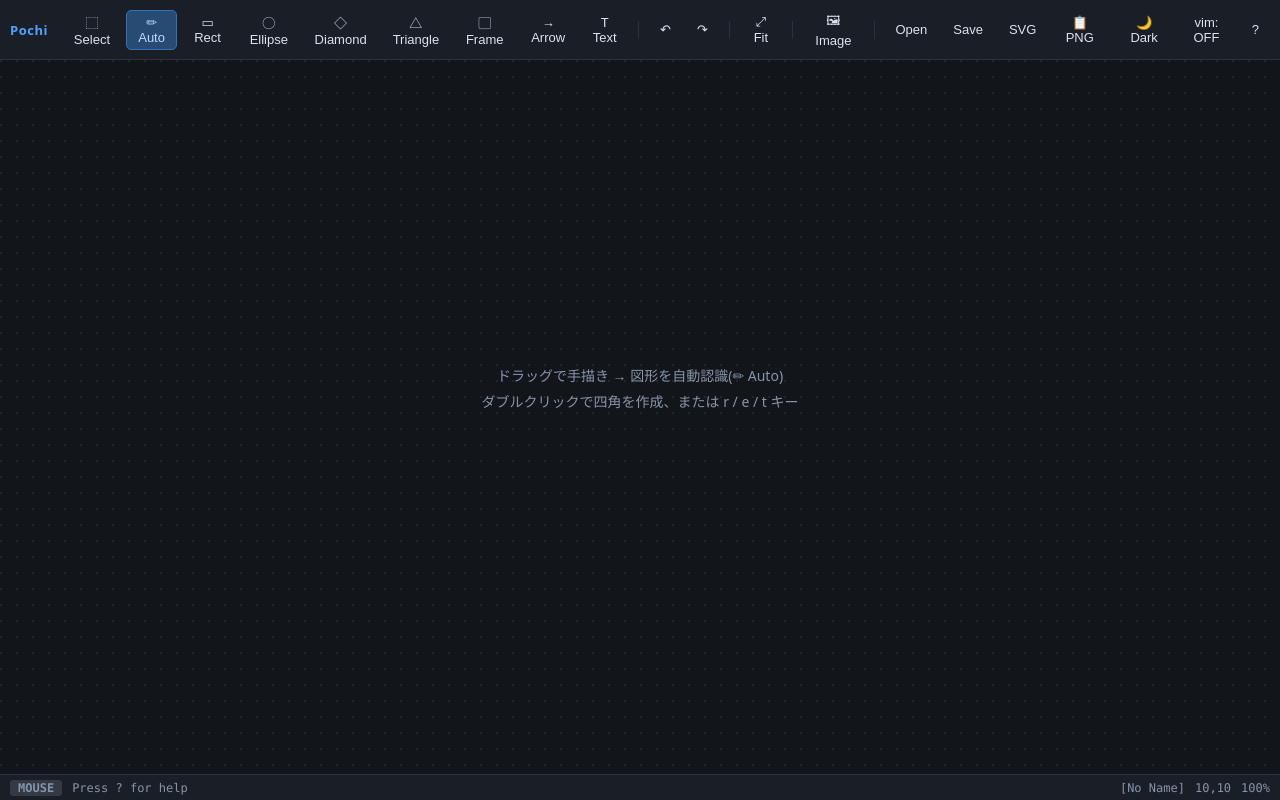
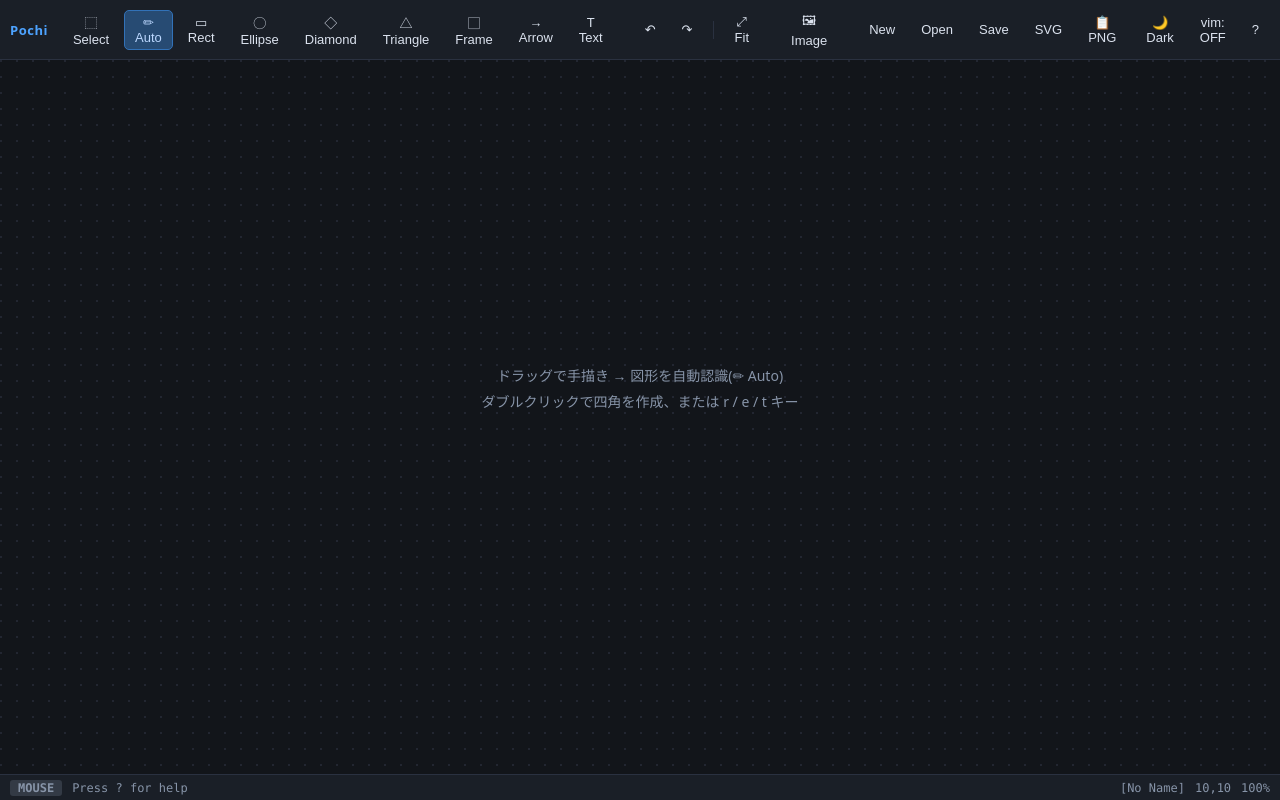
Before and after one commit to sk0ya/Pochi, a React (Vite) app in the folder app/: page / in a window 1280 px wide. Built offline with nearby package versions, Linux system fonts and the light colour scheme.

Commit message:
Add New button and a desktop recent-files list to the toolbar
Document creation was command-line-only (:new), and there was no way to
reopen a previously edited file without re-browsing for it each time.

```diff
--- a/app/src/App.tsx
+++ b/app/src/App.tsx
@@ -6,6 +6,7 @@ import {
   openImageDialog,
   pickFile,
   pickImageFile,
+  readFile,
   saveFileDialog,
   writeFile,
 } from './bridge';
@@ -28,6 +29,8 @@ import type { EditorState } from './state/reducer';
 const AUTOSAVE_KEY = 'pochi.autosave';
 const VIM_KEY = 'pochi.vim';
 const THEME_KEY = 'pochi.theme';
+const RECENT_KEY = 'pochi.recentFiles';
+const RECENT_MAX = 8;
 const SHARE_HASH_PREFIX = '#d=';
 // The desktop shell hosts app/dist at a local virtual origin (see bridge.ts's `isDesktop`
 // detection) - a `https://app.pochi/...` URL is meaningless outside that WebView2 instance,
@@ -44,6 +47,40 @@ function readAutosave(): Doc | null {
     /* first run / corrupt storage */
   }
   return null;
+}
+
+/** "Recent files" is desktop-only: `openFileDialog`/`saveFileDialog` return a real
+ * filesystem path there (so it can be reopened later via `readFile`), whereas on the
+ * web build the same field is just a suggested download name with nothing behind it. */
+export interface RecentFile {
+  path: string;
+  name: string;
+}
+
+function basename(path: string): string {
+  return path.split(/[\\/]/).pop() || path;
+}
+
+function readRecentFiles(): RecentFile[] {
+  try {
+    const raw = localStorage.getItem(RECENT_KEY);
+    if (!raw) return [];
+    const parsed = JSON.parse(raw);
+    if (Array.isArray(parsed)) return parsed.filter((f) => typeof f?.path === 'string');
+  } catch {
+    /* first run / corrupt storage */
+  }
+  return [];
+}
+
+/** Moves `path` to the front (adding it if new), capped at RECENT_MAX. */
+function addRecent(list: RecentFile[], path: string): RecentFile[] {
+  const rest = list.filter((f) => f.path !== path);
+  return [{ path, name: basename(path) }, ...rest].slice(0, RECENT_MAX);
+}
+
+function removeRecent(list: RecentFile[], path: string): RecentFile[] {
+  return list.filter((f) => f.path !== path);
 }
 
 function init(): EditorState {
@@ -117,6 +154,20 @@ export default function App() {
     }
   }, [theme]);
 
+  /* "Recent files" (desktop only - see RecentFile above). Persisted like theme/vim; updated
+   * from `save`/`open`/`openRecent` below whenever a real path is involved. */
+  const [recentFiles, setRecentFiles] = useState<RecentFile[]>(() =>
+    isDesktop ? readRecentFiles() : [],
+  );
+  useEffect(() => {
+    if (!isDesktop) return;
+    try {
+      localStorage.setItem(RECENT_KEY, JSON.stringify(recentFiles));
+    } catch {
+      /* storage unavailable */
+    }
+  }, [recentFiles]);
+
   /* Mirror the internal shape clipboard onto the real OS clipboard (tagged so
    * we can recognize our own echo on paste) whenever it changes. This makes
    * the OS clipboard the single source of truth for "what was copied last" -
@@ -184,10 +235,14 @@ export default function App() {
       if (!nameArg && s.fileName) {
         await writeFile(s.fileName, json);
         dispatch({ type: 'SAVED', fileName: s.fileName });
+        setRecentFiles((r) => addRecent(r, s.fileName!));
         return;
       }
       const path = await saveFileDialog(nameArg ?? 'diagram.pochi.json', 'json', json);
-      if (path) dispatch({ type: 'SAVED', fileName: path });
+      if (path) {
+        dispatch({ type: 'SAVED', fileName: path });
+        setRecentFiles((r) => addRecent(r, path));
+      }
     } else {
       const name = nameArg ?? s.fileName ?? 'diagram.pochi.json';
       downloadFile(name, json, 'application/json');
@@ -205,9 +260,35 @@ export default function App() {
       const doc = parsed.doc ?? (parsed as unknown as Doc);
       if (!Array.isArray(doc.shapes) || !Array.isArray(doc.connectors)) throw new Error('bad');
       dispatch({ type: 'LOAD', doc, fileName: picked.name });
+      if (isDesktop) setRecentFiles((r) => addRecent(r, picked.name));
     } catch {
       dispatch({ type: 'MSG', msg: `not a pochi file: ${picked.name}` });
     }
+  }, []);
+
+  /** Reopens a path from the "recent files" list directly, without a dialog. Desktop only -
+   * see RecentFile above. Self-heals a stale entry (file moved/deleted) by dropping it. */
+  const openRecent = useCallback(async (path: string) => {
+    const picked = await readFile(path);
+    if (!picked) {
+      dispatch({ type: 'MSG', msg: `file not found: ${path}` });
+      setRecentFiles((r) => removeRecent(r, path));
+      return;
+    }
+    try {
+      const parsed = JSON.parse(picked.content) as { app?: string; doc?: Doc };
+      const doc = parsed.doc ?? (parsed as unknown as Doc);
+      if (!Array.isArray(doc.shapes) || !Array.isArray(doc.connectors)) throw new Error('bad');
+      dispatch({ type: 'LOAD', doc, fileName: picked.name });
+      setRecentFiles((r) => addRecent(r, picked.name));
+    } catch {
+      dispatch({ type: 'MSG', msg: `not a pochi file: ${picked.name}` });
+      setRecentFiles((r) => removeRecent(r, path));
+    }
+  }, []);
+
+  const removeRecentFile = useCallback((path: string) => {
+    setRecentFiles((r) => removeRecent(r, path));
   }, []);
 
   const doExportSvg = useCallback(async (themeArg?: ExportTheme) => {
@@ -546,6 +627,9 @@ export default function App() {
         onImportImage={() => void importImage()}
         theme={theme}
         onToggleTheme={() => setTheme((t) => (t === 'light' ? 'dark' : 'light'))}
+        recentFiles={isDesktop ? recentFiles : []}
+        onOpenRecent={(path) => void openRecent(path)}
+        onRemoveRecent={removeRecentFile}
       />
       <div className="canvas-wrap">
         <Canvas state={state} dispatch={dispatch} />
--- a/app/src/bridge.ts
+++ b/app/src/bridge.ts
@@ -60,6 +60,12 @@ export function openFileDialog(
   return call('openFileDialog', { kind });
 }
 
+/** Read a previously-known path directly, without a dialog (for "recent files").
+ * Returns null if the file no longer exists at that path. */
+export function readFile(path: string): Promise<{ name: string; content: string } | null> {
+  return call('readFile', { path });
+}
+
 /** Show a native image-open dialog; returns the file as a data URL, or null. */
 export function openImageDialog(): Promise<{ name: string; dataUrl: string } | null> {
   return call('openImageDialog', {});
--- a/app/src/components/Toolbar.tsx
+++ b/app/src/components/Toolbar.tsx
@@ -1,4 +1,6 @@
+import { useEffect, useRef, useState } from 'react';
 import type { Dispatch } from 'react';
+import type { RecentFile } from '../App';
 import type { ExportTheme } from '../model/svg';
 import type { Action, EditorState, MouseTool } from '../state/reducer';
 
@@ -14,6 +16,60 @@ const TOOLS: Array<[MouseTool, string, string]> = [
   ['text', 'T Text', 'クリックでテキスト (t)'],
 ];
 
+/** "Open ▾" recent-files popover. Only ever rendered with entries when `isDesktop` (see
+ * RecentFile in App.tsx) - a path-backed history makes no sense against a browser's
+ * file-input picker, which can't be reopened without a fresh user gesture. */
+function RecentFilesMenu({
+  files,
+  onOpen,
+  onRemove,
+  onClose,
+}: {
+  files: RecentFile[];
+  onOpen: (path: string) => void;
+  onRemove: (path: string) => void;
+  onClose: () => void;
+}) {
+  const ref = useRef<HTMLDivElement>(null);
+  useEffect(() => {
+    const close = (e: MouseEvent) => {
+      if (!ref.current?.contains(e.target as Node)) onClose();
+    };
+    const onKey = (e: KeyboardEvent) => {
+      if (e.key === 'Escape') onClose();
+    };
+    window.addEventListener('mousedown', close);
+    window.addEventListener('keydown', onKey);
+    return () => {
+      window.removeEventListener('mousedown', close);
+      window.removeEventListener('keydown', onKey);
+    };
+  }, [onClose]);
+
+  return (
+    <div ref={ref} className="context-menu recent-menu">
+      {files.length === 0 ? (
+        <div className="context-hint">最近使ったファイルはありません</div>
+      ) : (
+        files.map((f) => (
+          <div key={f.path} className="recent-item">
+            <button title={f.path} onClick={() => onOpen(f.path)}>
+              {f.name}
+            </button>
+            <button
+              className="recent-remove"
+              title="一覧から削除"
+              onClick={() => onRemove(f.path)}
+            >
+              ✕
+            </button>
+          </div>
+        ))
+      )}
+    </div>
+  );
+}
+
 export function Toolbar({
   state,
   dispatch,
@@ -24,6 +80,9 @@ export function Toolbar({
   onImportImage,
   theme,
   onToggleTheme,
+  recentFiles,
+  onOpenRecent,
+  onRemoveRecent,
 }: {
   state: EditorState;
   dispatch: Dispatch<Action>;
@@ -34,8 +93,12 @@ export function Toolbar({
   onImportImage: () => void;
   theme: ExportTheme;
   onToggleTheme: () => void;
+  recentFiles: RecentFile[];
+  onOpenRecent: (path: string) => void;
+  onRemoveRecent: (path: string) => void;
 }) {
   const setVim = (on: boolean) => dispatch({ type: 'SET_VIM', on });
+  const [showRecent, setShowRecent] = useState(false);
   return (
     <div className="toolbar">
       <span className="brand">Pochi</span>
@@ -64,7 +127,30 @@ export function Toolbar({
       <span className="sep" />
       <button onClick={onImportImage} title="画像ファイルを取り込む">🖼 Image</button>
       <span className="sep" />
-      <button onClick={onOpen} title=":o">Open</button>
+      <button onClick={() => dispatch({ type: 'NEW' })} title=":new — 新規作成">New</button>
+      <span className="menu-anchor">
+        <button onClick={onOpen} title=":o">Open</button>
+        {recentFiles.length > 0 && (
+          <button
+            className="caret"
+            onClick={() => setShowRecent((v) => !v)}
+            title="最近使ったファイル"
+          >
+            ▾
+          </button>
+        )}
+        {showRecent && (
+          <RecentFilesMenu
+            files={recentFiles}
+            onOpen={(path) => {
+              setShowRecent(false);
+              onOpenRecent(path);
+            }}
+            onRemove={onRemoveRecent}
+            onClose={() => setShowRecent(false)}
+          />
+        )}
+      </span>
       <button onClick={onSave} title=":w / Ctrl+S">Save</button>
       <button onClick={onExportSvg} title=":svg">SVG</button>
       <button onClick={onCopyPng} title=":png / Ctrl+Alt+C">📋 PNG</button>
--- a/app/src/styles.css
+++ b/app/src/styles.css
@@ -119,6 +119,50 @@ body {
   height: 18px;
   background: var(--border);
   margin: 0 6px;
+}
+
+/* "Open ▾" recent-files popover anchor */
+.menu-anchor {
+  position: relative;
+  display: inline-flex;
+}
+
+.menu-anchor button.caret {
+  padding: 4px 4px;
+  margin-left: -4px;
+}
+
+/* Higher specificity than `.context-menu` (declared later in this file with
+ * `position: fixed`) so this `position: absolute` override actually wins. */
+.menu-anchor .recent-menu {
+  position: absolute;
+  top: calc(100% + 4px);
+  left: 0;
+  z-index: 20;
+  min-width: 220px;
+}
+
+.recent-item {
+  display: flex;
+  align-items: center;
+}
+
+.recent-item button:first-child {
+  flex: 1;
+  overflow: hidden;
+  text-overflow: ellipsis;
+  white-space: nowrap;
+}
+
+.recent-item .recent-remove {
+  flex: none;
+  color: var(--muted);
+  padding: 6px 8px;
+}
+
+.recent-item .recent-remove:hover {
+  color: var(--danger-text);
+  background: var(--danger-bg);
 }
 
 .spacer {
```
Also changed, not shown: 2 other files (tests, documents, lock files or other folders).
